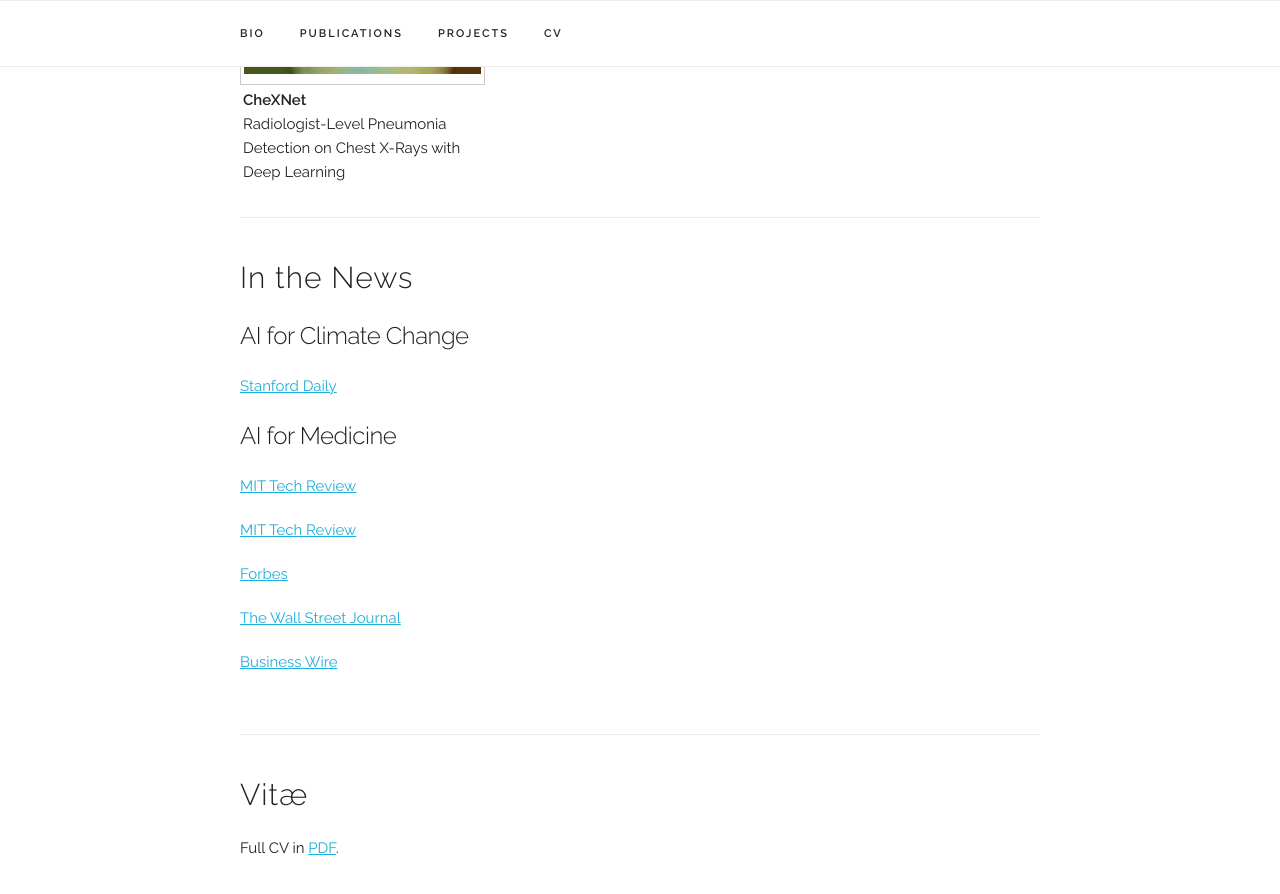
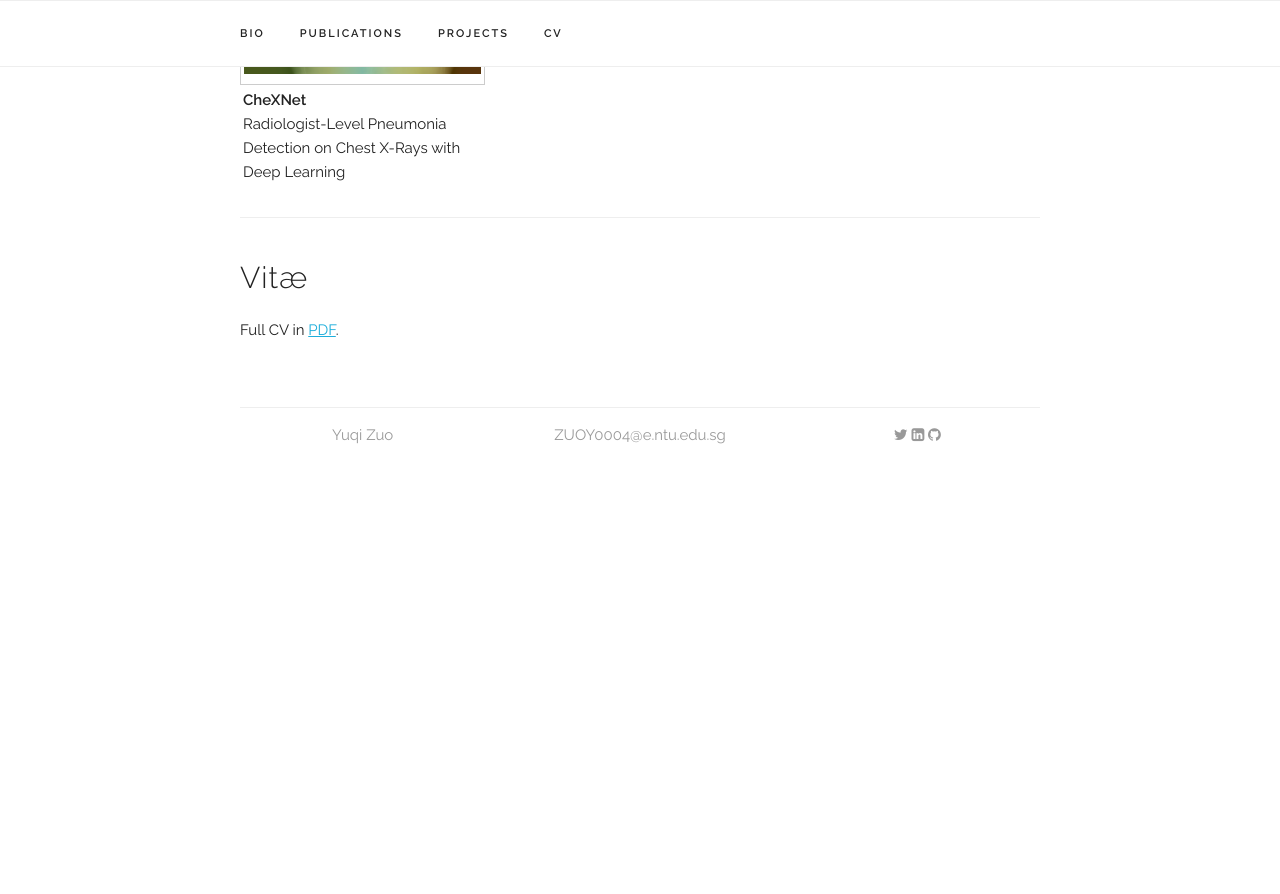
Before and after one commit to zyqdzkd/zyqdzkd.github.io, a Jekyll site: the page built from index.html, in a window 1280 px wide and 900 px high, scrolled down 4176 px. Shown: the top 894 px of the window. Built offline with Jekyll 4.4.1, drawn with Linux system fonts in a browser that asks for light colours; after the commit the page ends 4703 px from its top, so only the background shows below that.

Commit message:
Update index.html

```diff
--- a/index.html
+++ b/index.html
@@ -130,27 +130,6 @@ title: Personal Webpage
 
 
 
-<!-- ========== NEWS ========== -->
-<div class="docs-section" id="news">
-  <h4>In the News</h4>
-    <h5>AI for Climate Change</h5>
-    <div class="tab-pane active" id="news">
-      {% for news in site.data.climate_news.news %}
-        <div class="paper">
-          <a href="{{ news.link }}">{{ news.source }}</a>
-        </div>
-      {% endfor %}
-    </div>
-    <h5>AI for Medicine</h5>
-    <div class="tab-pane active" id="news">
-      {% for news in site.data.medicine_news.news %}
-        <div class="paper">
-          <a href="{{ news.link }}">{{ news.source }}</a>
-        </div>
-      {% endfor %}
-    </div>
-</div>
-
 
 <!-- ========== RESUME ========== -->
 <div class="docs-section" id="resume">
```
